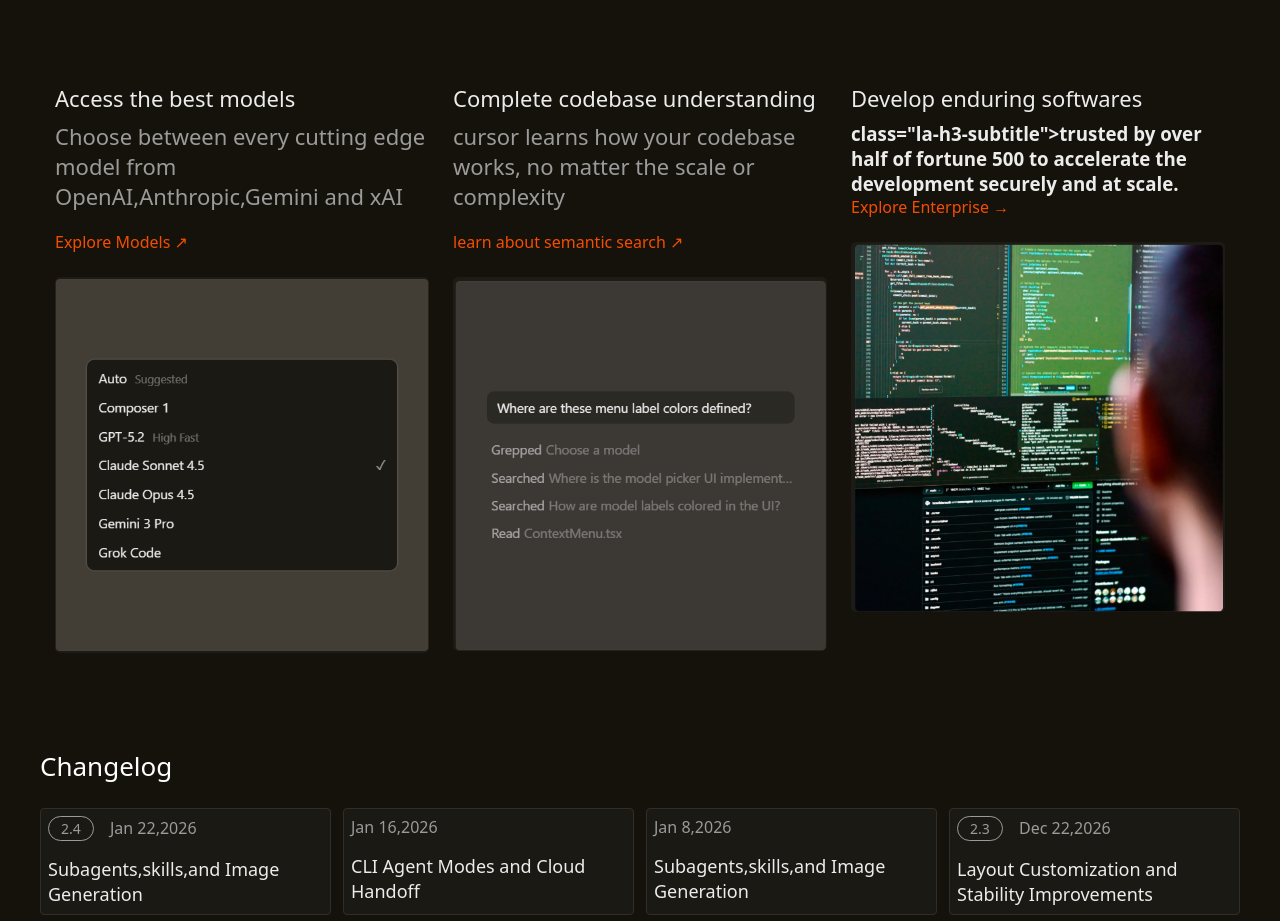
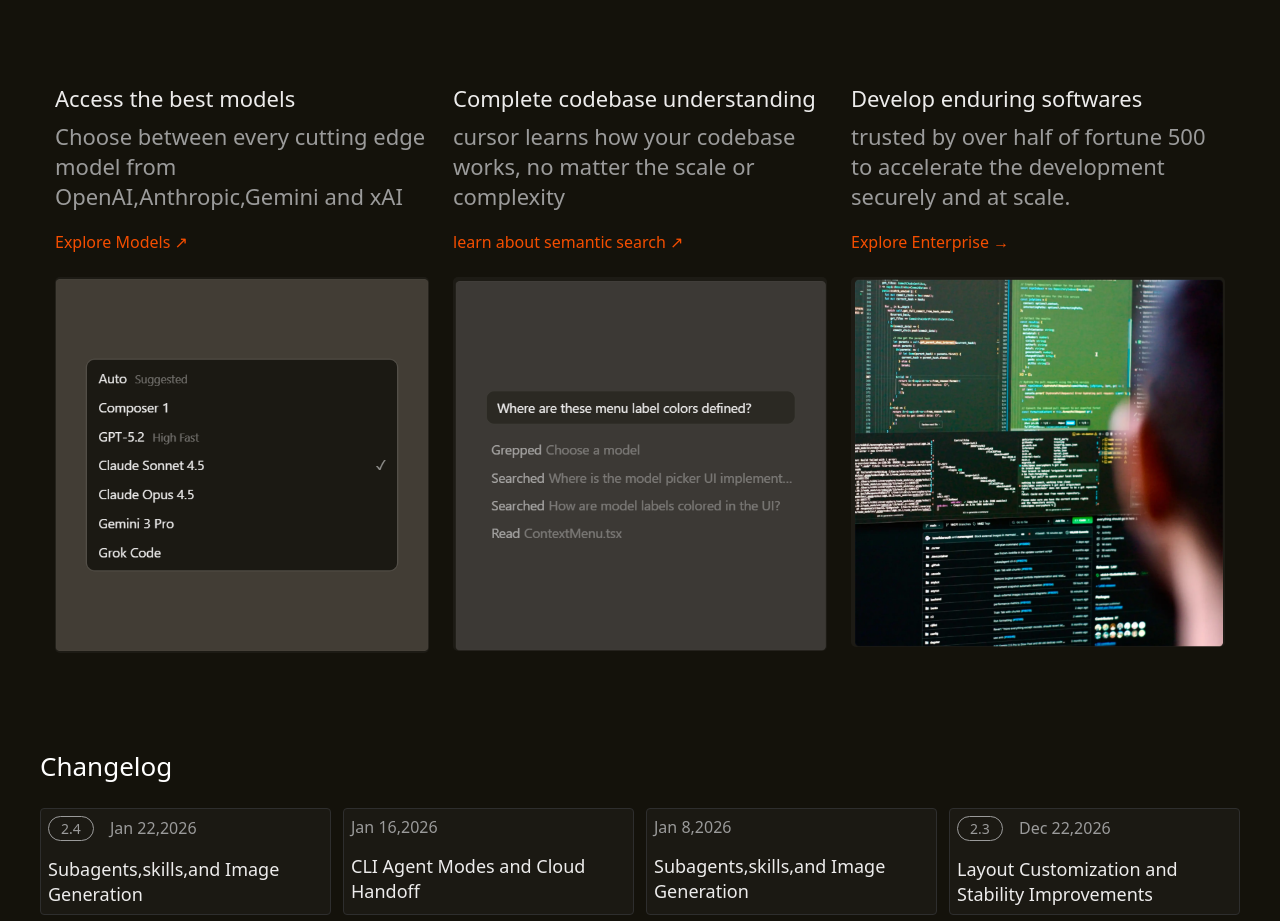
Before and after one commit to ashutosh1-byte/my-2nd-assignment-chai-code-cohort-cursor-clone-assignment-, a plain HTML site: page index.html in a window 1280 px wide. Shown: the part 4200-5121 px from the top of the page. Drawn offline with Linux system fonts and the light colour scheme.

Commit message:
Fix: Aligned 3rd card in Frontier section

```diff
--- a/index.html
+++ b/index.html
@@ -273,7 +273,7 @@
                             <h3 class="la-h3-title">Develop enduring softwares </h3>
                         </a>
                         <div class="lf-h3-h3"><a href="https://cursor.com/enterprise">
-                                <h3> class="la-h3-subtitle">trusted by over half of fortune 500 to accelerate the
+                                <h3 class="la-h3-subtitle">trusted by over half of fortune 500 to accelerate the
                                     development securely and at scale.</h3>
                             </a></div>
                         <div class="cta-lfa">
```
